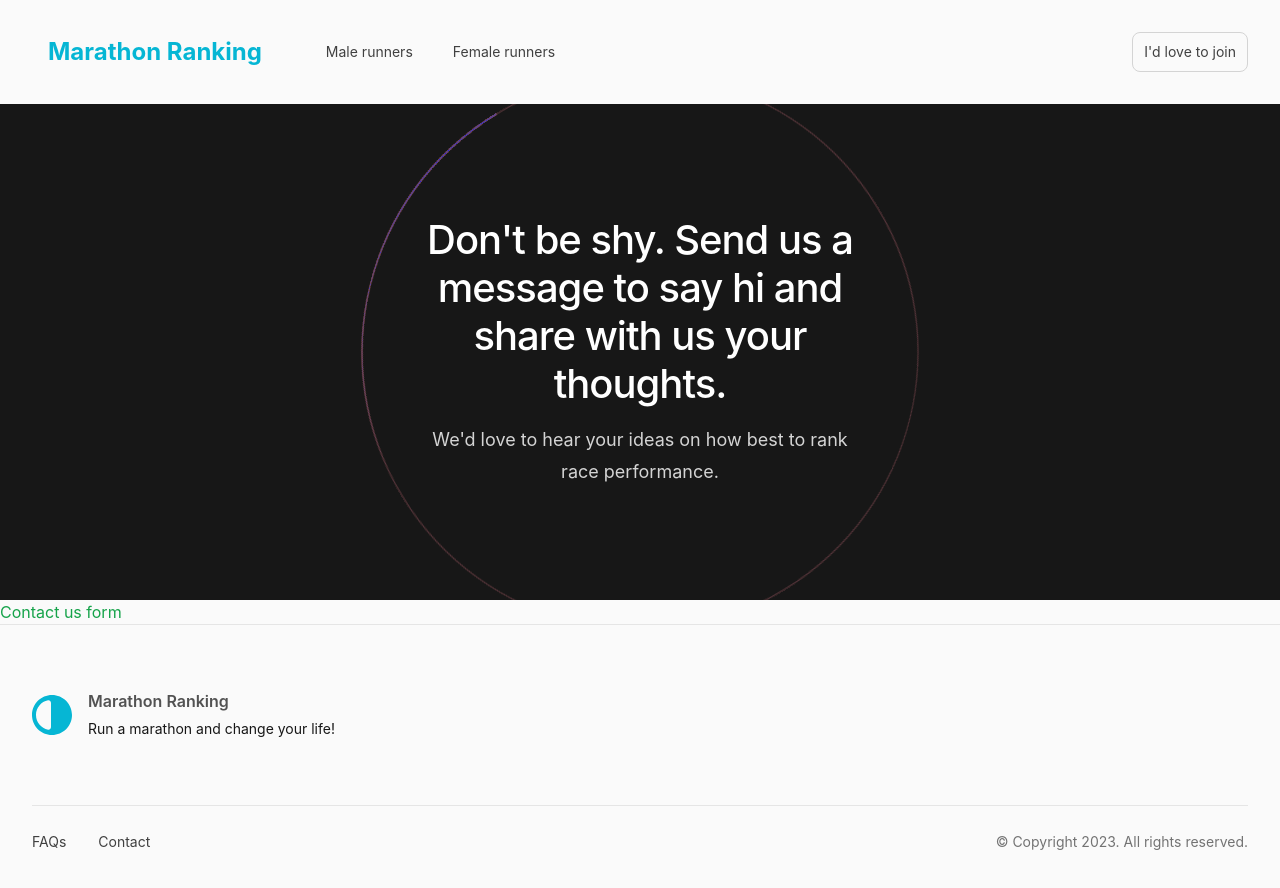
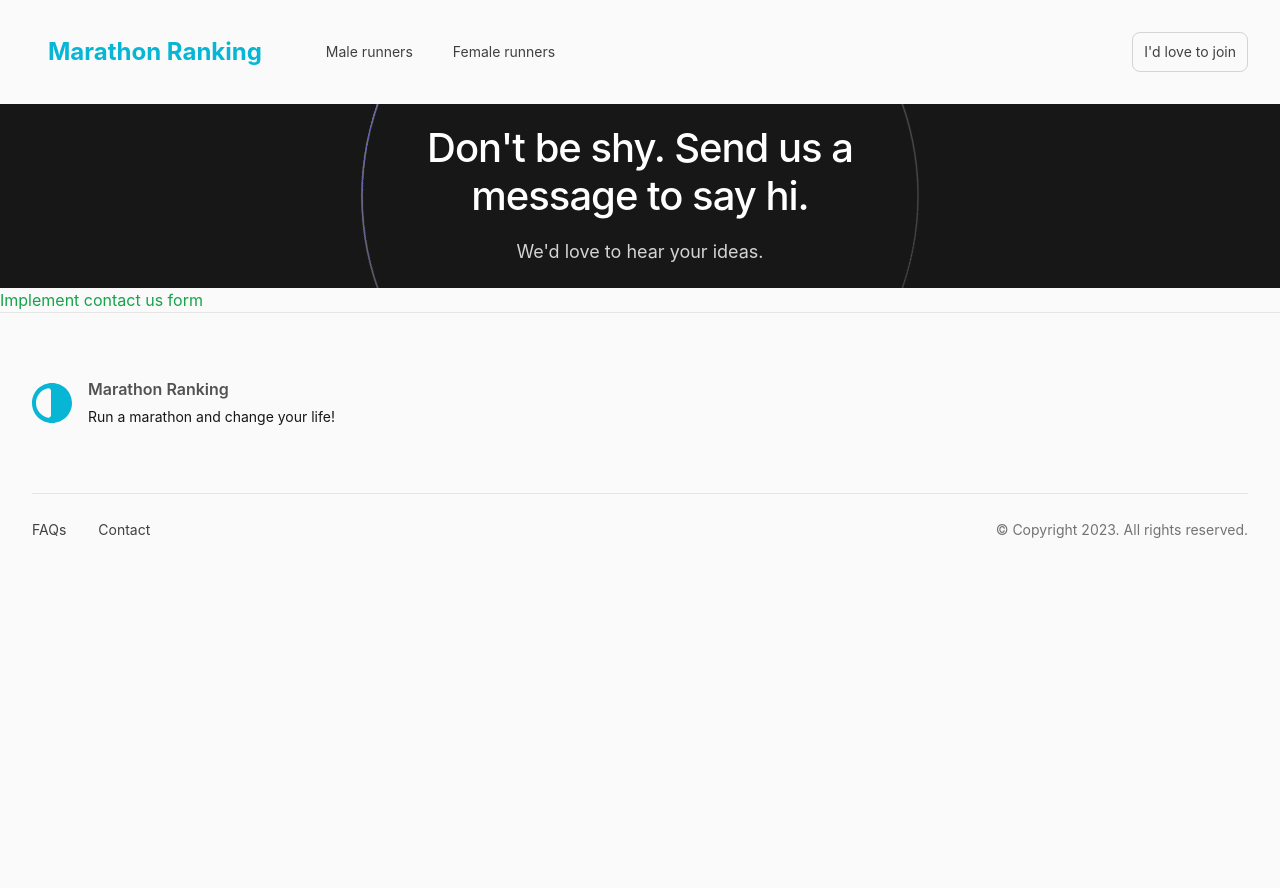
Before and after one commit to JianWang2016/race-ranking-stable, a Next.js app: page /contact in a window 1280 px wide. Shown: the top 888 px of the page. After the commit the page ends 800 px from the top, so only its background shows below. Built offline with nearby package versions, Linux system fonts and the light colour scheme; a web font is replaced by a local one; what @aws-amplify/ui-react, aws-amplify would draw is missing.

Commit message:
Clean up head

```diff
--- a/components/CallToAction.jsx
+++ b/components/CallToAction.jsx
@@ -5,13 +5,13 @@ export function CallToAction({ field1, field2 }) {
   return (
     <section
       id="cta_id"
-      className="bg-gray-900 relative overflow-hidden py-20 sm:py-28"
+      className="relative overflow-hidden bg-gray-900 py-5 sm:py-5"
     >
       <div className="absolute top-1/2 left-20 -translate-y-1/2 sm:left-1/2 sm:-translate-x-1/2">
-        <CircleBackground color="red" className="animate-spin-slower" />
+        <CircleBackground color="yellow" className="animate-spin-slower" />
       </div>
       <div className="absolute top-1/2 left-20 -translate-y-1/2 sm:left-1/2 sm:-translate-x-1/2">
-        <CircleBackground color="yellow" className="animate-spin-slower" />
+        <CircleBackground color="white" className="animate-spin-slower" />
       </div>
       <div className="absolute top-1/2 left-20 -translate-y-1/2 sm:left-1/2 sm:-translate-x-1/2">
         <CircleBackground color="blue" className="animate-spin-slower" />
--- a/components/DisplayData.jsx
+++ b/components/DisplayData.jsx
@@ -42,12 +42,7 @@ const columns = [
 function DisplayData({ data }) {
   return (
     <>
-      <Head>
-        <title>Marathon Ranking | Home</title>
-        <meta name="keywords" content="Ranking Marathon Finishing Time - All" />
-      </Head>
       <div>
-        <h1>All Runner Finish Time Ranking</h1>
         <DataTable dense pagination columns={columns} data={data} />
       </div>
     </>
--- a/components/Header.jsx
+++ b/components/Header.jsx
@@ -1,4 +1,5 @@
 import Link from "next/link";
+import Head from "next/head";
 import { Popover } from "@headlessui/react";
 import { AnimatePresence, motion } from "framer-motion";
 
@@ -48,6 +49,10 @@ function MobileNavLink({ children, ...props }) {
 export function Header() {
   return (
     <header>
+      <Head>
+        <title>Marathon Race Ranking</title>
+        <meta name="description" content="Rank 2022 best marathon race time" />
+      </Head>
       <nav>
         <Container className="relative z-50 flex justify-between py-8">
           <div className="relative z-10 flex items-center gap-16">
--- a/components/NavLinks.jsx
+++ b/components/NavLinks.jsx
@@ -14,12 +14,12 @@ export function NavLinks() {
       href={href}
       className="relative -my-2 -mx-3 rounded-lg px-3 py-2 text-sm text-gray-700 transition-colors delay-150 hover:text-gray-900 hover:delay-[0ms]"
       onMouseEnter={() => setHoveredIndex(index)}
-      onMouseLeave={() => setHoveredIndex(null)}
+      //onMouseLeave={() => setHoveredIndex(null)}
     >
       <AnimatePresence>
         {hoveredIndex === index && (
           <motion.span
-            className="absolute inset-0 rounded-lg bg-gray-100"
+            className="absolute inset-0 rounded-lg bg-gray-200"
             layoutId="hoverBackground"
             initial={{ opacity: 0 }}
             animate={{ opacity: 1, transition: { duration: 0.15 } }}
--- a/pages/contact.jsx
+++ b/pages/contact.jsx
@@ -4,11 +4,11 @@ function Contact() {
   return (
     <>
       <CallToAction
-        field1="Don't be shy. Send us a message to say hi and share with us your thoughts."
-        field2="We'd love to hear your ideas on how best to rank race performance."
+        field1="Don't be shy. Send us a message to say hi."
+        field2="We'd love to hear your ideas."
       />
 
-      <div className="text-green-600">Contact us form</div>
+      <div className="text-green-600">Implement contact us form</div>
     </>
   );
 }
--- a/pages/entry.jsx
+++ b/pages/entry.jsx
@@ -12,8 +12,8 @@ function Entry() {
     <>
 
       <CallToAction
-        field1="Share your race time with fellow runners ...."
-        field2="It only takes 90 seconds to get your bragging right for years to come"
+        field1="Share your race time"
+        field2="It only takes 90 seconds to get your bragging right"
       />
 
       <div className="container">
--- a/pages/female/index.jsx
+++ b/pages/female/index.jsx
@@ -6,14 +6,10 @@ import { GetFemaleData } from "@/components/GetData2";
 function Female() {
   return (
     <>
-      <Head>
-        <title>Race Ranking.</title>
-        <meta name="description" content="Rank marathon race performance." />
-      </Head>
 
       <main>
         <CallToAction
-          field1="Marathon Ranking"
+          field1=""
           field2="Rank 2022 Marathon Best Time - Female"
         />
 
--- a/pages/index.jsx
+++ b/pages/index.jsx
@@ -7,14 +7,9 @@ import { Disclosure } from "@headlessui/react";
 export default function Home() {
   return (
     <>
-      <Head>
-        <title>Race Ranking.</title>
-        <meta name="description" content="Rank marathon race performance." />
-      </Head>
-
       <main>
         <CallToAction
-          field1="Marathon Ranking"
+          field1=""
           field2="Rank 2022 Marathon Best Time - All"
         />
 
--- a/pages/male/index.jsx
+++ b/pages/male/index.jsx
@@ -6,14 +6,10 @@ import { GetMaleData } from "@/components/GetData2";
 function Male() {
   return (
     <>
-      <Head>
-        <title>Race Ranking.</title>
-        <meta name="description" content="Rank marathon race performance." />
-      </Head>
 
       <main>
         <CallToAction
-          field1="Marathon Ranking"
+          field1=""
           field2="Rank 2022 Marathon Best Time - Male"
         />
 
```
